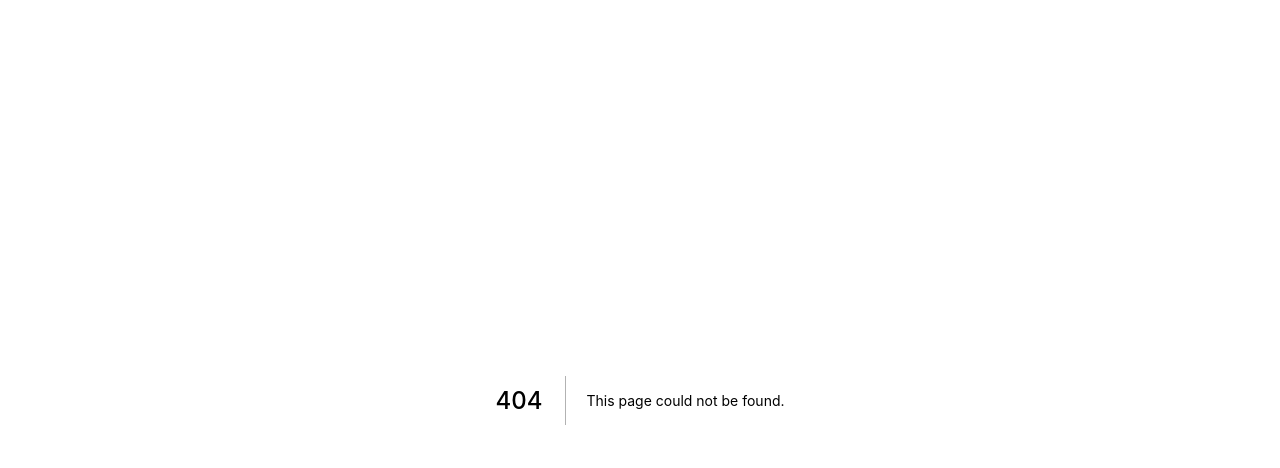
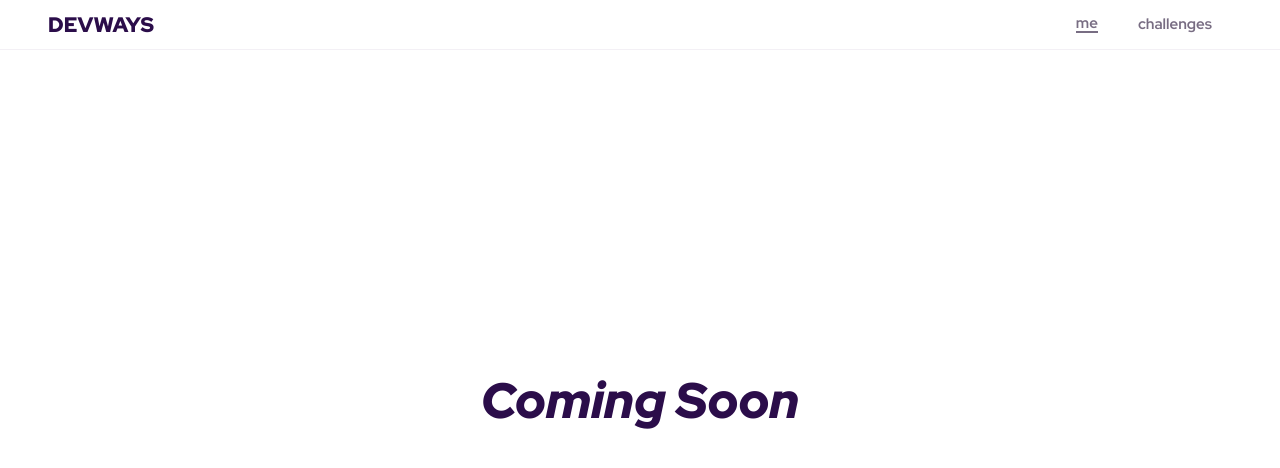
Before and after one commit to tloyan/frontendmentor, a Next.js app: page /me in a window 1280 px wide. Before the commit this address had no page. Shown: the top 468 px of the page. Built offline with nearby package versions, Linux system fonts and the light colour scheme; a web font is replaced by a local one.

Commit message:
create component me, move component from home to challenges, add replace in next config js

```diff
--- /dev/null
+++ b/components/MeComponent/index.js
@@ -0,0 +1,16 @@
+
+import style from './style.module.css'
+
+const MeComponent = () => {
+  return (
+    <div className={style.container}>
+      <p>Coming Soon</p> {/* Temporary */}
+      {/* <div className={style.intro_container}></div>
+      <div className={style.experiences_container}></div>
+      <div className={style.schools_container}></div>
+      <div className={style.skills_container}></div> */}
+    </div>
+  );
+}
+
+export default MeComponent;
--- /dev/null
+++ b/components/MeComponent/style.module.css
@@ -0,0 +1,62 @@
+.container {
+  --desatured-light-purle-1: hsl(270, 71%, 17%);
+  --desatured-light-purle-2: hsl(270, 9%, 47%);
+  --desatured-light-purle-3: hsla(270, 9%, 33%, 100%);
+  --desatured-light-purle-4: hsla(270, 9%, 33%, 50%);
+  --desatured-light-purle-5: hsl(270, 18%, 80%);
+  --desatured-light-purle-6: hsl(270, 100%, 99%);
+  --desatured-light-purle-7: hsla(270, 76%, 21%, 6%);
+  --desatured-light-purle-8: hsl(270, 71%, 17%, 69%);
+  --desatured-light-purle-9: hsl(239, 10%, 57%);
+  --desatured-light-purle-10: hsl(270, 9%, 64%);
+
+  --font-family: 'Red Hat Display', sans-serif;
+  --weight-regular: 400;
+  --weight-medium: 500;
+  --weight-bold: 700;
+  --weight-black: 900;
+  --font-size: 1.6rem;
+
+  font-family: var(--font-family);
+  font-weight: var(--weight-medium);
+  font-size: var(--font-size);
+
+  width: 100%;
+  min-height: 100%;
+
+  padding-left: 2.5rem;
+  padding-right: 2.5rem;
+
+  padding-top: 1rem;
+  padding-bottom: 1rem;
+
+  display: flex;
+  flex-direction: column;
+  justify-content: center;
+
+  align-items: center; /* temporary */
+  font-size: 5rem;
+  font-weight: var(--weight-black);
+  font-style: italic;
+  color: var(--desatured-light-purle-1);
+  text-align: center;
+
+
+  background-color: var(--light-grayish-blue);
+}
+
+.intro_container {
+
+}
+
+.experiences_container {
+
+}
+
+.schools_container {
+
+}
+
+.skills_container {
+
+}
--- a/components/Home/index.js
+++ b/components/frontendmentor/ChallengesComponent/index.js
@@ -4,7 +4,7 @@ import style from './style.module.css';
 
 import data from './data'
 
-const Home = () => {
+const ChallengesComponent = () => {
   const router = useRouter()
   return (
     <div className={style.container}>
@@ -24,4 +24,4 @@ const Home = () => {
   )
 }
 
-export default Home;
+export default ChallengesComponent;
--- a/next.config.js
+++ b/next.config.js
@@ -7,5 +7,14 @@ module.exports = {
     });
 
     return config;
-  }
+  },
+  async redirects() {
+    return [
+      {
+        source: '/',
+        destination: '/frontendmentor/challenges',
+        permanent: true
+      },
+    ]
+  },
 };
--- a/pages/_document.js
+++ b/pages/_document.js
@@ -23,6 +23,7 @@ class MyDocument extends Document {
           <link href="https://fonts.googleapis.com/css2?family=Chivo:wght@300;700;900&display=swap" rel="stylesheet" />
           <link href="https://fonts.googleapis.com/css2?family=Lexend+Deca&display=swap" rel="stylesheet" />
           <link href="https://fonts.googleapis.com/css2?family=Big+Shoulders+Display:wght@700&display=swap" rel="stylesheet" />
+          <link href="https://fonts.googleapis.com/css2?family=Red+Hat+Display:ital,wght@0,400;0,500;0,700;0,900;1,400;1,500;1,700;1,900&display=swap" rel="stylesheet" />
           <style>{`
             #__next { height: 100% }
           `}
--- /dev/null
+++ b/pages/me/index.js
@@ -0,0 +1,20 @@
+import Head from 'next/head';
+import { Fragment } from 'react';
+
+import MenuComponent from '../../components/global/MenuComponent';
+import MeComponent from '../../components/MeComponent';
+
+const MePage = () => {
+  return (
+    <Fragment>
+      <Head>
+        <title>Devways | Me </title>
+        <link rel="icon" src="/favicon.ico" />
+      </Head>
+      <MenuComponent />
+      <MeComponent />
+    </Fragment>
+  )
+}
+
+export default MePage;
```
Also changed, not shown: pages/frontendmentor/challenges/index.js (added, +18 -0 lines), pages/index.js (deleted, +0 -16 lines), components/frontendmentor/ChallengesComponent/data.js (renamed from components/Home/data.js), components/frontendmentor/ChallengesComponent/style.module.css (renamed from components/Home/style.module.css).
